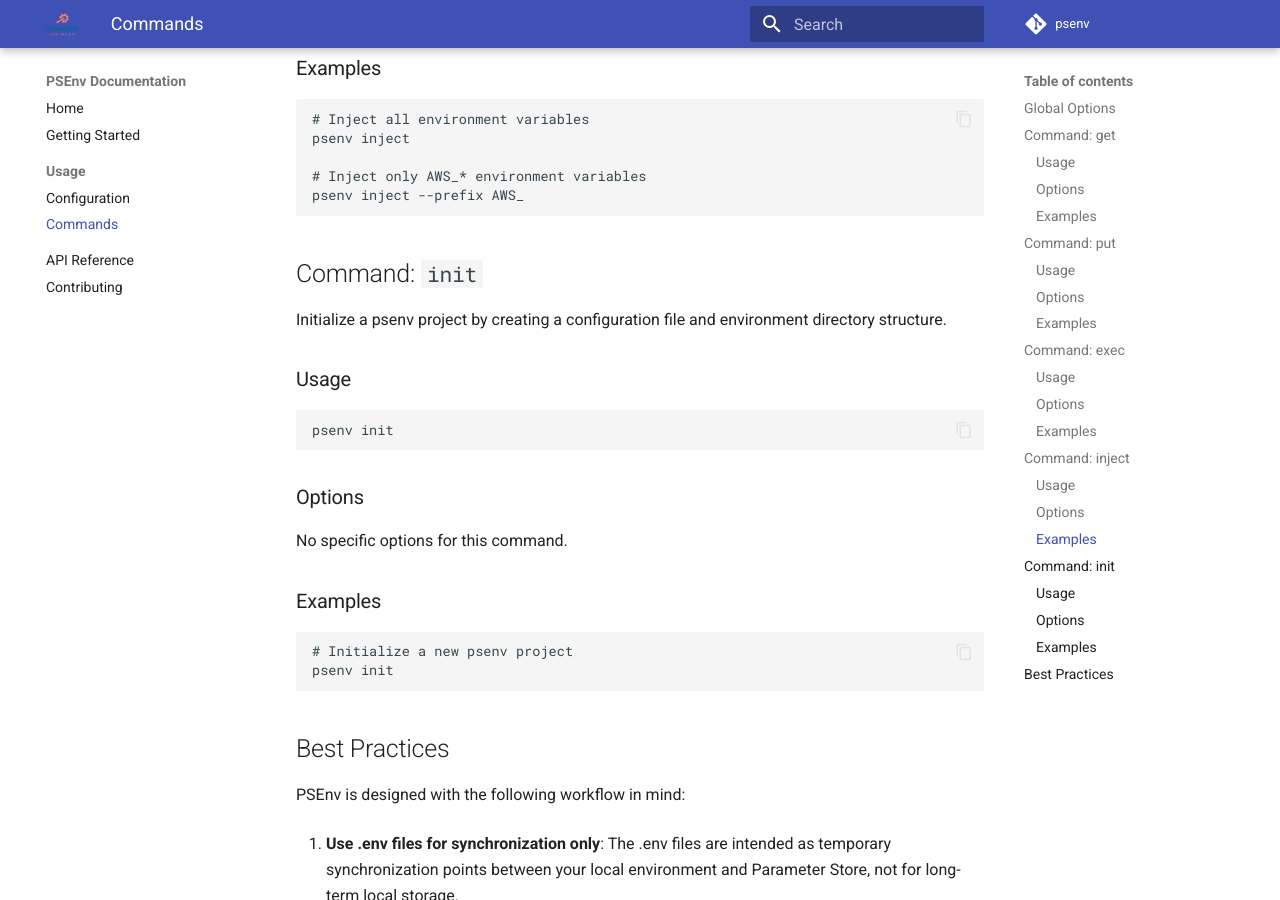
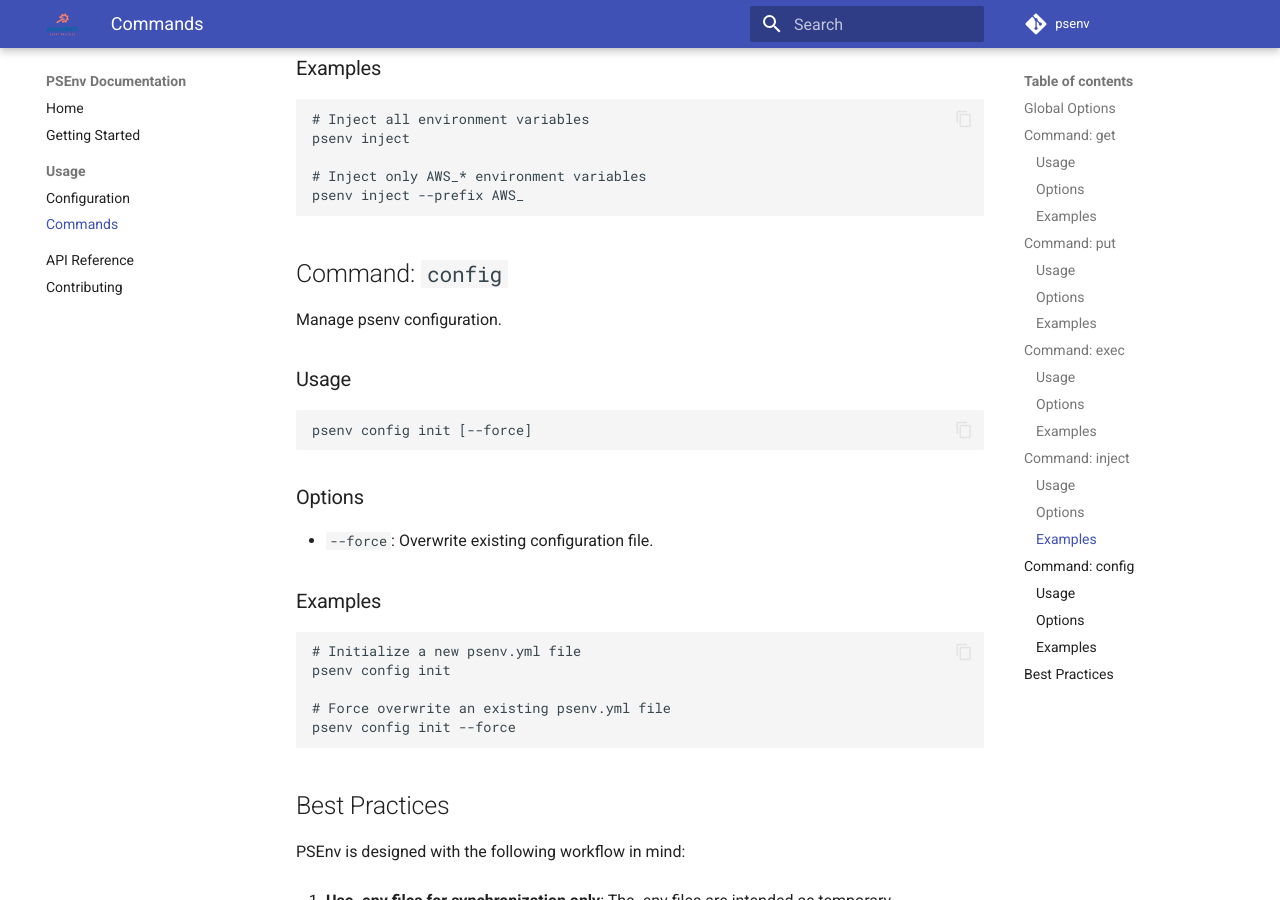
Before and after one commit to pytoolbelt/pytoolbelt-psenv, an MkDocs documentation site: the page built from docs/usage/commands.md, in a window 1280 px wide and 900 px high, scrolled down 2743 px. Built offline with MkDocs 1.6.1 and Material for MkDocs 9.7.7, drawn with Linux system fonts in a browser that asks for light colours; comment, search, counter and statistics services are not loaded.

````diff
--- a/docs/usage/commands.md
+++ b/docs/usage/commands.md
@@ -121,25 +121,28 @@
 psenv inject --prefix AWS_
 ```
 
-## Command: `init`
+## Command: `config`
 
-Initialize a psenv project by creating a configuration file and environment directory structure.
+Manage psenv configuration.
 
 ### Usage
 
 ```bash
-psenv init
+psenv config init [--force]
 ```
 
 ### Options
 
-No specific options for this command.
+- `--force`: Overwrite existing configuration file.
 
 ### Examples
 
 ```bash
-# Initialize a new psenv project
-psenv init
+# Initialize a new psenv.yml file
+psenv config init
+
+# Force overwrite an existing psenv.yml file
+psenv config init --force
 ```
 
 ## Best Practices
--- a/mkdocs.yml
+++ b/mkdocs.yml
@@ -8,8 +8,9 @@
   name: material
   logo: assets/logo-noBgColor.png
   palette:
-    primary: 07689f
-    accent: ff7e67
+    - scheme: default
+      primary: "#07689f"
+      accent: "#ff7e67"
   features:
     - navigation.instant
     - navigation.tracking
--- a/pyproject.toml
+++ b/pyproject.toml
@@ -4,7 +4,7 @@
 
 [project]
 name = "pytoolbelt-psenv"
-version = "0.20.1"
+version = "0.20.2"
 description = "A tool for managing AWS Parameter Store environments"
 readme = "README.md"
 requires-python = ">=3.10"
````
Also changed, not shown: 2 other files.
